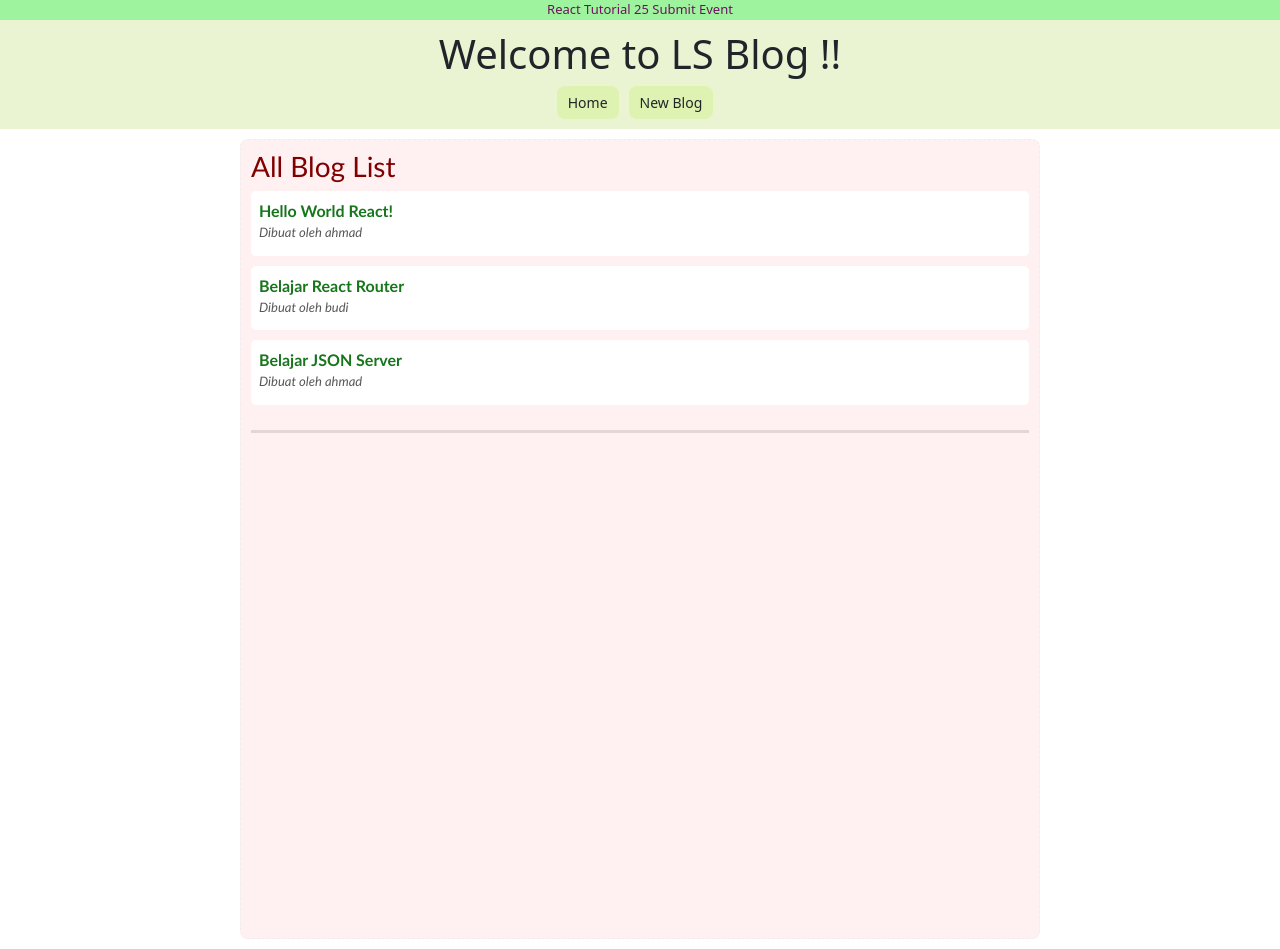
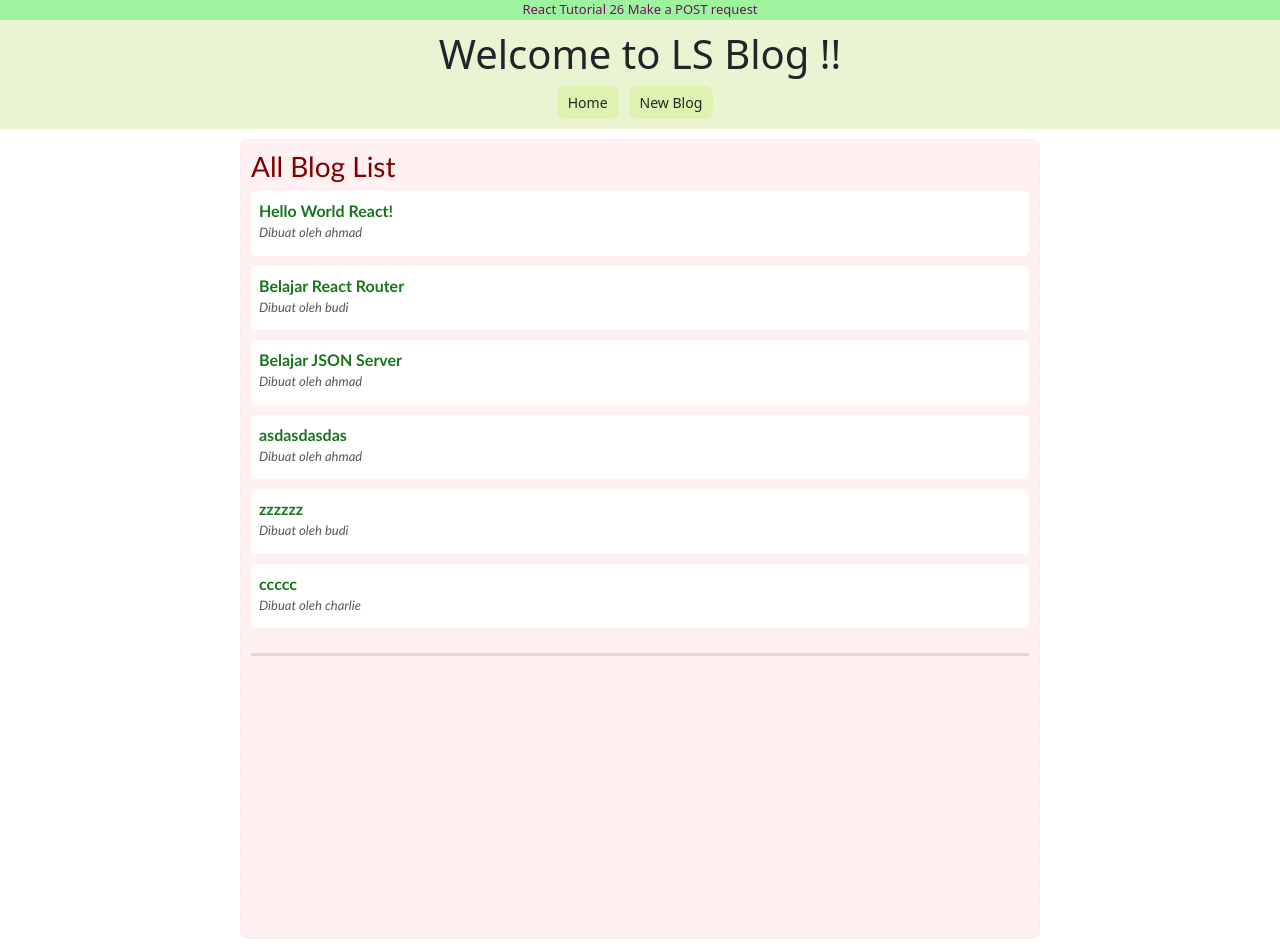
Before and after one commit to incyberz/belajar-react-js, a React (Create React App) app in the folder ls-blog/: page / in a window 1280 px wide. Built offline with nearby package versions, Linux system fonts and the light colour scheme; data requests are answered from the project's data file.

Commit message:
React Tutorial 26 Make a POST request

```diff
--- a/ls-blog/data/db.json
+++ b/ls-blog/data/db.json
@@ -1,22 +1,40 @@
 {
-  "blogs":[
+  "blogs": [
     {
-      "judul":"Hello World React!",
-      "isi":"ReactJS atau React adalah library JavaScript populer buatan Facebook yang digunakan dalam proses pengembangan aplikasi mobile dan web. React berisi kumpulan snippet kode JavaScript (disebut ‘komponen’) yang bisa digunakan berulang kali untuk mendesain antarmuka pengguna.",
-      "author":"ahmad",
-      "id":1
+      "judul": "Hello World React!",
+      "isi": "ReactJS atau React adalah library JavaScript populer buatan Facebook yang digunakan dalam proses pengembangan aplikasi mobile dan web. React berisi kumpulan snippet kode JavaScript (disebut ‘komponen’) yang bisa digunakan berulang kali untuk mendesain antarmuka pengguna.",
+      "author": "ahmad",
+      "id": 1
     },
     {
-      "judul":"Belajar React Router",
-      "isi":"React Router adalah sistem perpustakaan standar yang dibangun di atas React dan digunakan untuk membuat perutean di aplikasi React menggunakan Paket React Router. Ini menyediakan URL sinkron di browser dengan data yang akan ditampilkan di halaman web. Ini memelihara struktur standar dan perilaku aplikasi dan terutama digunakan untuk mengembangkan aplikasi web satu halaman.",
-      "author":"budi",
-      "id":2
+      "judul": "Belajar React Router",
+      "isi": "React Router adalah sistem perpustakaan standar yang dibangun di atas React dan digunakan untuk membuat perutean di aplikasi React menggunakan Paket React Router. Ini menyediakan URL sinkron di browser dengan data yang akan ditampilkan di halaman web. Ini memelihara struktur standar dan perilaku aplikasi dan terutama digunakan untuk mengembangkan aplikasi web satu halaman.",
+      "author": "budi",
+      "id": 2
     },
     {
-      "judul":"Belajar JSON Server",
-      "isi":"JSON Server adalah proyek sederhana yang membantu Anda menyiapkan REST API dengan operasi CRUD dengan sangat cepat. Situs web proyek dapat ditemukan di https://github.com/typicode/json-server.",
-      "author":"ahmad",
-      "id":3
+      "judul": "Belajar JSON Server",
+      "isi": "JSON Server adalah proyek sederhana yang membantu Anda menyiapkan REST API dengan operasi CRUD dengan sangat cepat. Situs web proyek dapat ditemukan di https://github.com/typicode/json-server.",
+      "author": "ahmad",
+      "id": 3
+    },
+    {
+      "judul": "asdasdasdas",
+      "isi": "fasdasdasdasd",
+      "author": "ahmad",
+      "id": 4
+    },
+    {
+      "judul": "zzzzzz",
+      "isi": "zzzzzzzzzzzzzz",
+      "author": "budi",
+      "id": 5
+    },
+    {
+      "judul": "ccccc",
+      "isi": "cccccccccccccccc",
+      "author": "charlie",
+      "id": 6
     }
   ]
 }
--- a/ls-blog/src/App.jsx
+++ b/ls-blog/src/App.jsx
@@ -7,7 +7,7 @@ import "bootstrap/dist/css/bootstrap.css";
 import { BrowserRouter as Router, Route, Switch } from "react-router-dom";
 
 function App() {
-  const judulLat = "React Tutorial 25 Submit Event";
+  const judulLat = "React Tutorial 26 Make a POST request";
 
   return (
     <Router>
--- a/ls-blog/src/Create.jsx
+++ b/ls-blog/src/Create.jsx
@@ -4,14 +4,26 @@ const Create = () => {
   const [judul, setJudul] = useState(null);
   const [isi, setIsi] = useState(null);
   const [author, setAuthor] = useState("ahmad");
+  const [isPending, setIsPending] = useState(false);
 
   const handleSubmit = (e) => {
     e.preventDefault();
     const blog = { judul, isi, author };
-    console.log(blog);
-    alert(
-      `Anda mengklik Submit.\n\nJudul: ${blog.judul}\nisi: ${blog.isi}\nauthor: ${blog.author}\n`
-    );
+    // alert(
+    //   `Anda mengklik Submit.\n\nJudul: ${blog.judul}\nisi: ${blog.isi}\nauthor: ${blog.author}\n`
+    // );
+
+    setIsPending(true);
+
+    fetch("http://localhost:8000/blogs", {
+      method: "POST",
+      headers: { "Content-Type": "application/json" },
+      body: JSON.stringify(blog),
+    }).then(() => {
+      console.log("Blog baru berhasil ditambahkan.");
+      alert("Blog baru berhasil ditambahkan.");
+      setIsPending(false);
+    });
   };
 
   return (
@@ -54,7 +66,14 @@ const Create = () => {
           </select>
         </div>
         <div className="form-group">
-          <button className="btn btn-primary btn-block">Submit</button>
+          {!isPending && (
+            <button className="btn btn-primary btn-block">Add</button>
+          )}
+          {isPending && (
+            <button className="btn btn-secondary btn-block" disabled>
+              Adding blog...
+            </button>
+          )}
         </div>
       </form>
     </div>
```
Also changed, not shown: 1 other file (tests, documents, lock files or other folders).
